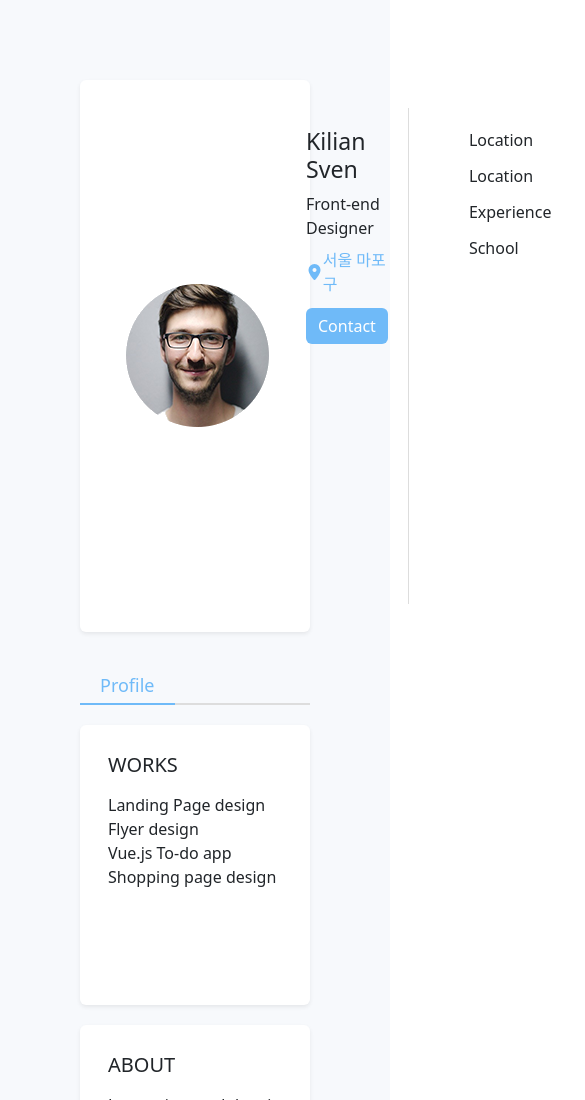
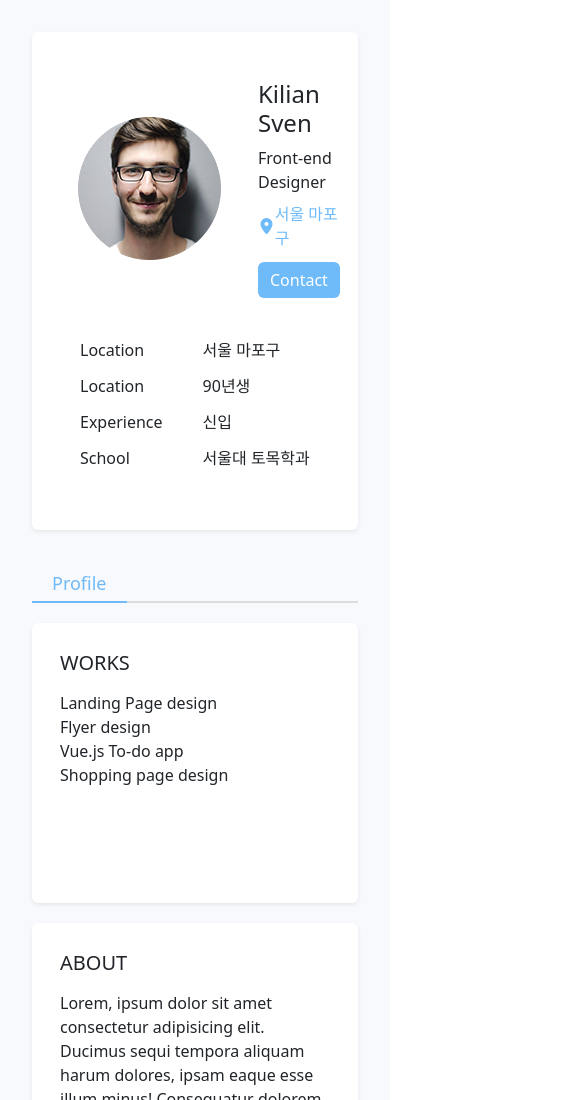
Before and after one commit to SANDBURG-inc/web-publishing-2, a plain HTML site: page index.html in a window 390 px wide. Shown: the top 1100 px of the page, 585 px wide, since content can reach past the window. Drawn offline with nearby package versions, Linux system fonts and the light colour scheme.

Commit message:
💄 반응형 스타일 추가

```diff
--- a/css/main.css
+++ b/css/main.css
@@ -30,6 +30,11 @@ h5 {
     flex-direction: row;
 }
 
+.card-profile-wrap {
+    display: flex;
+    width: 100%;
+}
+
 .card-profile {
     display: flex;
     align-items: center;
@@ -38,6 +43,14 @@ h5 {
 .profile-content {
     padding: 20px;
     width: 100%;
+}
+
+.profile-content-left {
+    padding: 20px;
+    width: 100%;
+    display: flex;
+    border-left: 1px solid #ddd;
+    padding-left: 60px;
 }
 
 .location-wrap {
@@ -139,4 +152,14 @@ h5 {
     .linkedout-col {
         padding-left: 0px;
     }
+    .container-wrap {
+        padding: 32px;
+    }
+    .card-main {
+        flex-direction: column;
+    }
+    .profile-content-left {
+        border-left: 0px;
+        padding-left: 20px;
+    }
 }
--- a/index.html
+++ b/index.html
@@ -22,11 +22,12 @@
     <body>
         <div class="container-wrap">
             <div class="card card-main shadow-sm">
+                <div class="card-profile-wrap">
                     <div class="card-profile">
                         <img src="img/profile-pic.png" />
                     </div>
                     <div class="profile-content">
-                    <h3 style="font-weight: 400">Kilian Sven</h3>
+                        <h3 style="font-weight: 400; font-size: 24px">Kilian Sven</h3>
                         <p>Front-end Designer</p>
                         <div class="location-wrap">
                             <i class="fa-solid fa-location-dot"></i>
@@ -34,7 +35,8 @@
                         </div>
                         <button type="button" class="btn btn-primary">Contact</button>
                     </div>
-                <div class="profile-content" style="display: flex; border-left: 1px solid #ddd; padding-left: 60px">
+                </div>
+                <div class="profile-content-left">
                     <div style="padding-right: 40px">
                         <p style="font-weight: 500; margin-bottom: 12px">Location</p>
                         <p style="font-weight: 500; margin-bottom: 12px">Location</p>
```
Lines whose indentation alone changed are shown as unchanged.
